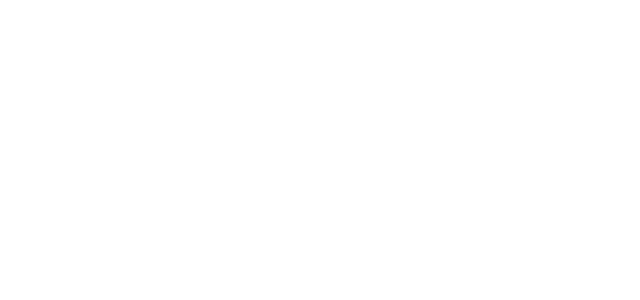
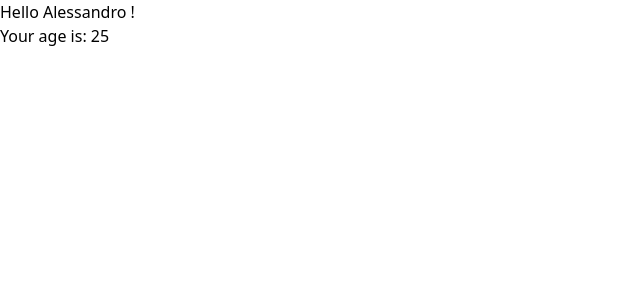
Before and after one commit to Alessandro-Ambra-dev/esercizi-React, a React (Create React App) app in the folder my-app/: page / in a window 1280 px wide. Shown: the top 300 px of the page, without its empty margins (0-640 px from the left). Built offline with nearby package versions, Linux system fonts and the light colour scheme.

Commit message:
feature: done es-9 of React

```diff
--- /dev/null
+++ b/my-app/src/Age.jsx
@@ -0,0 +1,13 @@
+import React from "react";
+
+export class Age extends React.Component {
+  render() {
+    return (
+      <p>
+        {this.props.age > 18 &&
+          this.props.age < 65 &&
+          `Your age is: ${this.props.age}`}
+      </p>
+    );
+  }
+}
--- a/my-app/src/App.jsx
+++ b/my-app/src/App.jsx
@@ -1,7 +1,10 @@
 import React from "react";
+import { Welcome } from "./Welcome";
 
 export class App extends React.Component {
   render() {
-    return <div></div>;
+    return <div>
+      <Welcome name="Alessandro"/>
+    </div>;
   }
 }
--- /dev/null
+++ b/my-app/src/Welcome.jsx
@@ -0,0 +1,11 @@
+import React from "react";
+import { Age } from "./Age";
+
+export class Welcome extends React.Component{
+    render(){
+        return <div>
+            <p>Hello {this.props.name} !</p>
+            <Age age={25}/>
+        </div>
+    }
+}
```
Also changed, not shown: my-app/src/consegna.md (+1 -0 lines).
